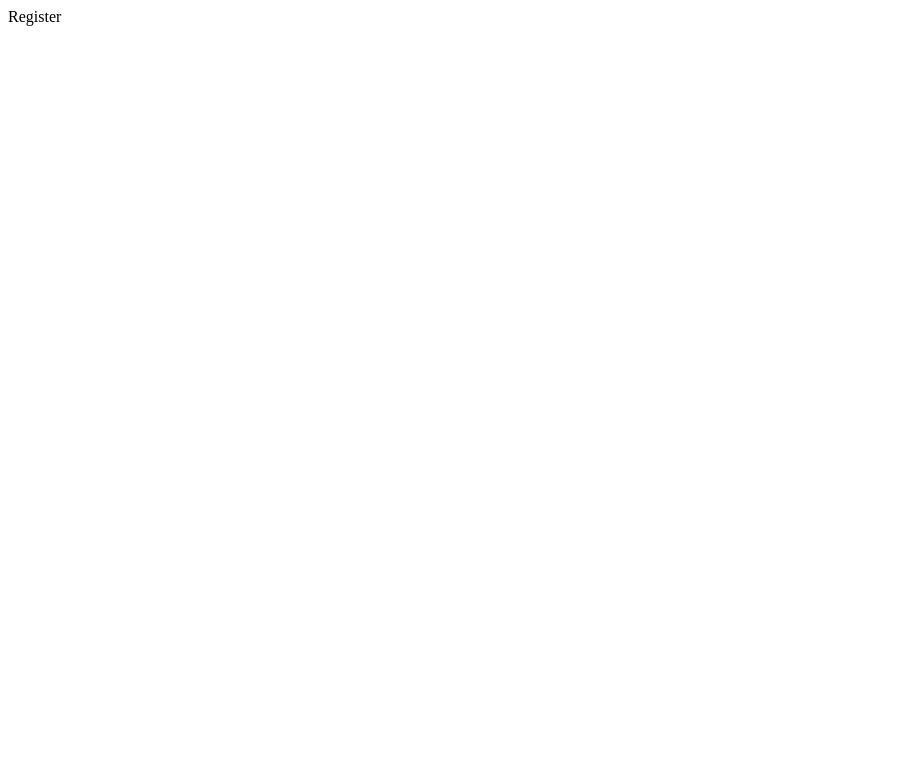
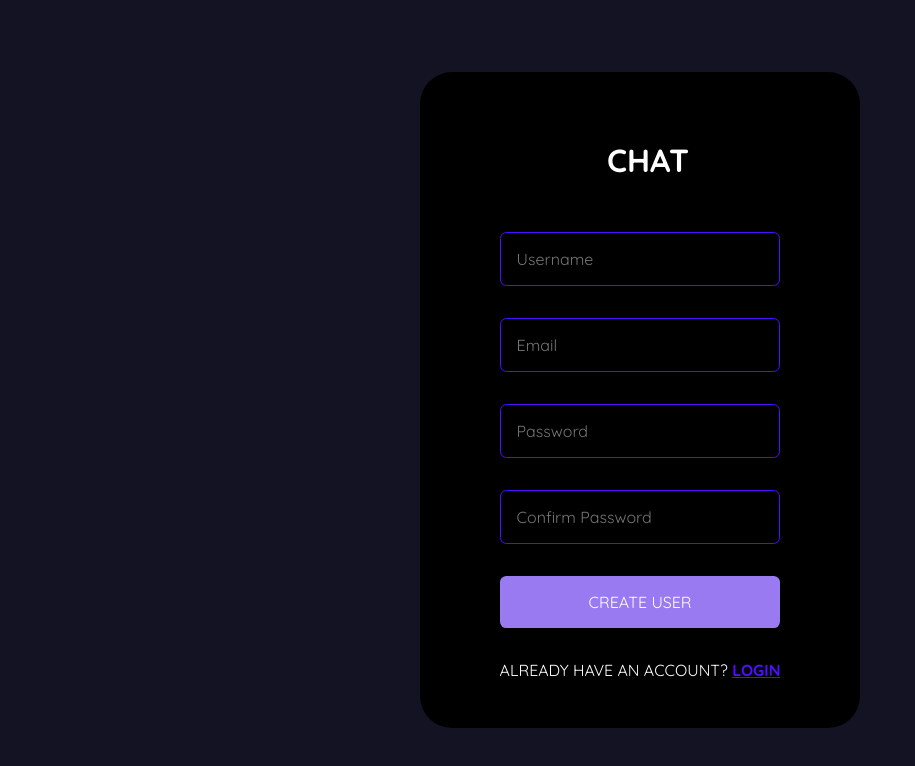
Before and after one commit to jccifuentes21/chat-app-final-project, a React (Create React App) app in the folder public/: page /register in a window 1280 px wide. Shown: the top 766 px of the page, without its empty margins (0-915 px from the left). Built offline with nearby package versions, Linux system fonts and the light colour scheme; the HTML template or start-up script is replaced by a standard one.

Commit message:
Register - front-end

```diff
--- a/public/package.json
+++ b/public/package.json
@@ -11,6 +11,7 @@
     "react-dom": "^18.2.0",
     "react-router-dom": "^6.4.2",
     "react-scripts": "^2.1.3",
+    "react-toastify": "^8.1.1",
     "styled-components": "^5.3.6",
     "web-vitals": "^2.1.4"
   },
--- a/public/src/index.css
+++ b/public/src/index.css
@@ -0,0 +1,30 @@
+
+@import url('https://fonts.googleapis.com/css2?family=Quicksand:wght@300;400;500;600;700&display=swap');
+
+* {
+    margin: 0;
+    padding: 0;
+    box-sizing: border-box;
+}
+
+:root{
+    --background-color: #131324;
+    --primary-text-color: white;
+    --form-background-color: black;
+    --secondary-color: #4e0eff;
+    --bg-variant-color: #997af0;
+    --bg-variant-color-hover: #4e0eff;
+}
+
+
+body,
+button,
+input {
+  font-family: 'Quicksand', sans-serif;
+}
+
+body {
+    max-height: 100vh;
+    max-width: 100vw;
+    overflow-x: hidden;
+}
--- a/public/src/pages/Register.jsx
+++ b/public/src/pages/Register.jsx
@@ -1,9 +1,168 @@
-import React from "react";
+import React, { useState, useEffect } from "react";
+import { Link } from "react-router-dom";
+import styled from "styled-components";
+import { ToastContainer, toast} from 'react-toastify';
+import 'react-toastify/dist/ReactToastify.css';
+import axios from "axios";
+
+// import Logo from "../assets/logo.png";
 
 const Register = () => {
-  return (
-    <div>Register</div>
-  )
-}
+	const [values, setValues] = useState({
+		username: "",
+		email: "",
+		password: "",
+		confirmPassword: "",
+	});
 
-export default Register
+  const toastOptions = {
+    position: "bottom-right",
+    autoClose: 8000,
+    pauseOnHover: true,
+    draggable: true,
+    theme: "dark",
+  }
+
+	const handleSubmit = async (event) => {
+		event.preventDefault();
+		if (handleValidation()) {
+      const { username, email, password, confirmPassword } = values;
+      const {data}  = await axios.post()
+
+    }
+	};
+
+	const handleValidation = () => {
+		const { username, email, password, confirmPassword } = values;
+		if (password !== confirmPassword) {
+			toast.error("Passwords do not match.", toastOptions);
+      return false;
+    } else if (username.length < 3) {
+      toast.error("Username must be at least 3 characters long.", toastOptions);
+      return false;
+    } else if (password.length < 8) {
+      toast.error("Password must be at least 8 characters long.", toastOptions);
+      return false;
+		}  else if (email === "") {
+      toast.error("Email is required.", toastOptions);
+      return false;
+    }
+    return true;
+	};
+
+	const handleChange = (event) => {
+		setValues({ ...values, [event.target.name]: event.target.value });
+	};
+
+	return (
+		<>
+			<FormContainer>
+				<form onSubmit={(event) => handleSubmit(event)}>
+					<div className="brand">
+						<img src="" alt="" />
+						<h1>CHAT</h1>
+					</div>
+					<input
+						type="text"
+						placeholder="Username"
+						name="username"
+						onChange={(e) => handleChange(e)}
+					/>
+					<input
+						type="email"
+						placeholder="Email"
+						name="email"
+						onChange={(e) => handleChange(e)}
+					/>
+					<input
+						type="password"
+						placeholder="Password"
+						name="password"
+						onChange={(e) => handleChange(e)}
+					/>
+					<input
+						type="password"
+						placeholder="Confirm Password"
+						name="confirmPassword"
+						onChange={(e) => handleChange(e)}
+					/>
+					<button type="submit">Create User</button>
+					<span>
+						Already have an account? <Link to="/login">Login</Link>
+					</span>
+				</form>
+			</FormContainer>
+			<ToastContainer />
+		</>
+	);
+};
+
+const FormContainer = styled.div`
+  height: 100vh;
+  width: 100vw;
+  display: flex;
+  flex-direction: column;
+  justify-content: center;
+  gap: 1rem;
+  align-items: center;
+  background-color: var(--background-color);
+  .brand {
+    display: flex;
+    align-items: center;
+    gap: 1rem;
+    justify-content: center;
+    img {
+      height: 5rem;
+    }
+    h1 {
+      color: var(--primary-text-color);
+      text-transform: uppercase;
+    }
+  }
+  form {
+    display: flex;
+    flex-direction: column;
+    gap: 2rem;
+    background-color: var(--form-background-color);
+    border-radius: 2rem;
+    padding: 3rem 5rem;
+    input {
+      background-color: transparent;
+      padding 1rem;
+      border: 0.1rem solid var(--secondary-color);
+      border-radius: 0.4rem;
+      width: 100%;
+      color: var(--primary-text-color);
+      font-size: 1rem;
+      &:focus {
+        border: 0.1rem solid var(--bg-variant-color);
+        outline: none;
+      }
+    }
+    button {
+      background-color: var(--bg-variant-color);
+      color: var(--primary-text-color);
+      padding: 1rem 2rem;
+      border: none;
+      front-weight: bold;
+      cursor: pointer;
+      border-radius: 0.4rem;
+      font-size: 1rem;
+      text-transform: uppercase;
+      transition: 0.5s ease-in-out;
+      &:hover {
+        background-color: var(--bg-variant-color-hover);
+      }
+    }
+    span {
+      color: var(--primary-text-color);
+      text-transform: uppercase;
+      a {
+        color: var(--secondary-color);
+        text-decoration: upercase;
+        font-weight: bold;
+      }
+    }
+    `;
+
+export default Register;
```
Also changed, not shown: public/src/utils/APIRoutes.js (added), 1 other file (tests, documents, lock files or other folders).
